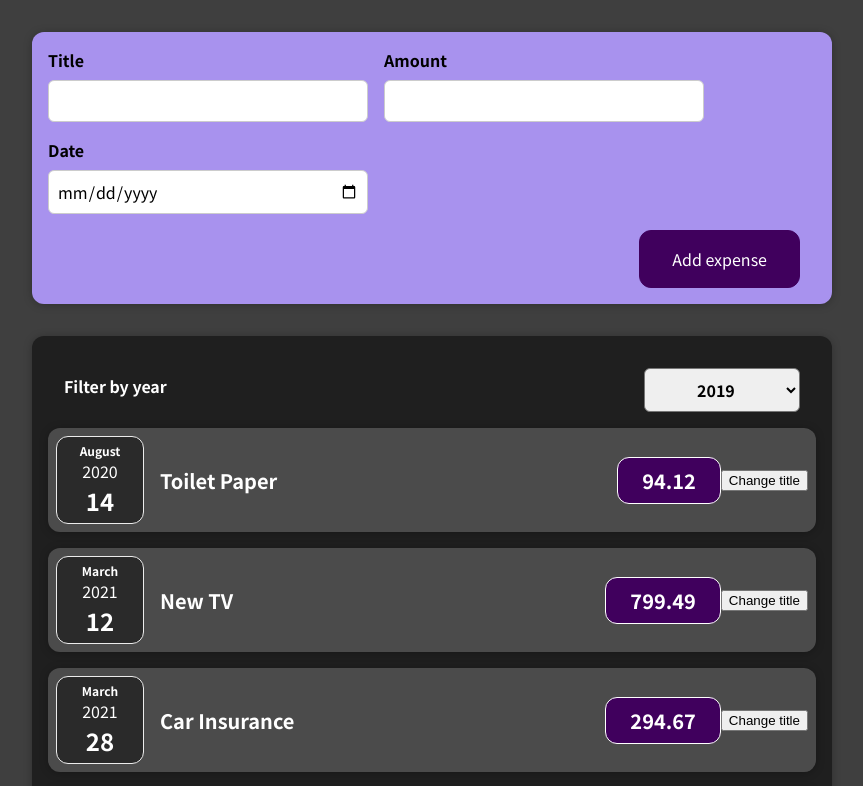
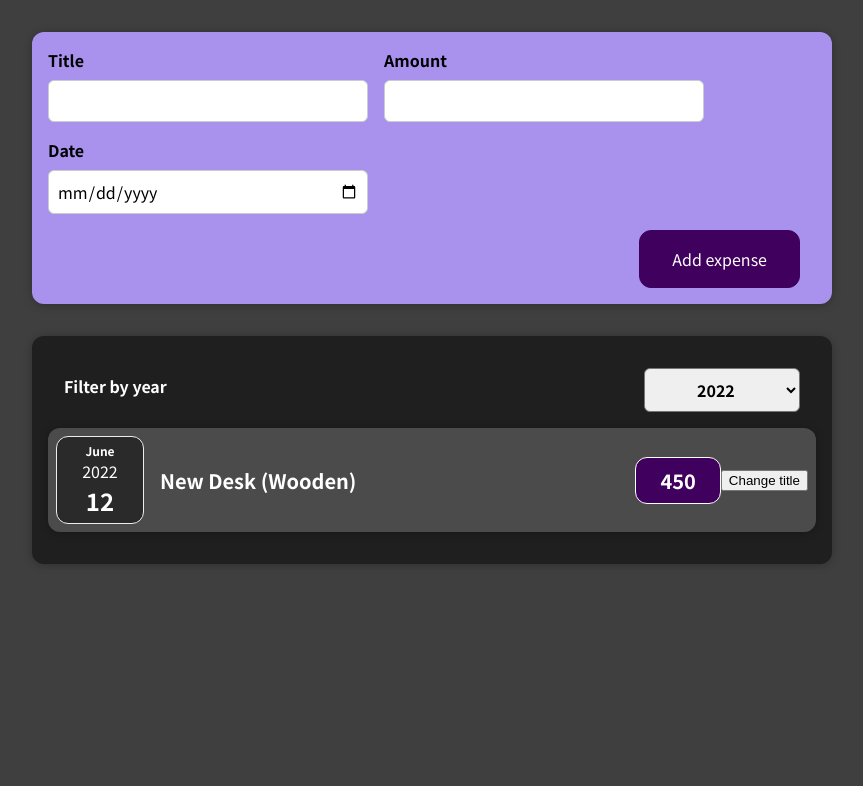
Before and after one commit to louniddampro/expense-tracker, a React (Create React App) app: page / in a window 1280 px wide. Shown: the top 786 px of the page, without its empty margins (208-1071 px from the left). Built offline with nearby package versions, Linux system fonts and the light colour scheme.

Commit message:
[*] filtered array corrected

```diff
--- a/src/App.js
+++ b/src/App.js
@@ -9,8 +9,14 @@ const App = () => {
 	const [expenseArray, setExpenseArray] = useState(
 		[
 			{
+				id: 'e55',
+				title: 'Toilet Paper',
+				amount: 94.12,
+				date: new Date(2019, 7, 14),
+			},
+			{
 				id: 'e1',
-				title: 'Toilet Paper',
+				title: 'Books',
 				amount: 94.12,
 				date: new Date(2020, 7, 14),
 			},
@@ -25,7 +31,7 @@ const App = () => {
 				id: 'e4',
 				title: 'New Desk (Wooden)',
 				amount: 450,
-				date: new Date(2021, 5, 12),
+				date: new Date(2022, 5, 12),
 			},
 		]
 	)
@@ -34,37 +40,33 @@ const App = () => {
 		id: Math.random().toString(),
 		title:"",
 		amount: "",
-		date: ""
+		date: new Date()
 	})
 
+	const [expenseDate, setExpenseDate] = useState(new Date())
+
 	//Callbacks
-
-	// const newExpenseHandler = (e) => {
-	// 	e.preventDefault()
-	// 	setExpenseArray([...expenseArray, newExpense])
-	// }
-
 	const newExpenseHandler = e => {
 		e.preventDefault()
-		setExpenseArray(prevState => {
-			return [...prevState, newExpense]
-		})
+
+		const test = new Date(expenseDate)
+
+		setNewExpense(prevState => ({...prevState, date: test.toISOString()}))
+		setExpenseArray(prevState => ([...prevState, newExpense]))
+
+		setNewExpense({
+				id: "",
+				title:"",
+				amount: "",
+				date: ""
+			})
+
+		setExpenseDate("")
 	}
-
-	useEffect(() => {
-		console.log(expenseArray);
-		//Fields Reset after submit
-		setNewExpense({
-			id: Math.random().toString(),
-			title:"",
-			amount: "",
-			date: ""
-		})
-	}, [expenseArray])
 
 	return (
 		<div>
-			<NewExpense newExpenseHandler={(e) => { newExpenseHandler(e) }} newExpense={newExpense} addExpense={setNewExpense} />
+			<NewExpense newExpenseHandler={e => { newExpenseHandler(e) }} newExpense={newExpense} addExpense={setNewExpense} expenseDate={expenseDate} onExpenseDateChange={setExpenseDate} />
 			<Expenses expensesArray={expenseArray} />
 		</div>
 	);
--- a/src/components/Expenses/Expenses.js
+++ b/src/components/Expenses/Expenses.js
@@ -10,25 +10,17 @@ const Expenses = (props) => {
 	const {expensesArray} = props
 
 	//States
-	const [filteredYear, setFilteredYear] = useState("2019")
-
-	//Hooks
-
-	// useEffect(() => {
-	// 	console.log(year);
-	// }, [year])
+	const [filteredYear, setFilteredYear] = useState("2022")
 
 	return(
 		<div>
 			<Card className="expenses">
 				<ExpensesFilter filteredYear={filteredYear} onSetFilteredYear={setFilteredYear} />
-				{
-					expensesArray.map((item, index) => {
-						return(
-							<ExpenseItem key={index} expense={item} />
-						)
-					})
-				}
+				 {
+					expensesArray.filter(item =>  (item.date.getFullYear().toString() === filteredYear)).map((item) => (
+						<ExpenseItem key={item.id} expense={item} />
+					))
+				  }
 			</Card>
 		</div>
 	)
--- a/src/components/NewExpense/ExpenseForm.js
+++ b/src/components/NewExpense/ExpenseForm.js
@@ -4,22 +4,10 @@ import '../../style/ExpenseForm.css'
 const ExpenseForm = (props) => {
 
 	//Props
-	const {newExpenseHandler, newExpense, addExpense} = props
+	const {newExpenseHandler, newExpense, addExpense, expenseDate, onExpenseDateChange} = props
 
 	//States
-	const [formatDate, setFormatDate] = useState(new Date())
-
-	//Callbacks
-	const formatDateHandler = (e) => {
-		setFormatDate(e)
-		formatDate.toISOString()
-		// addExpense({...newExpense, date: formatDate})
-		addExpense((prevState) => {
-			return {...prevState, date: formatDate}
-		})
-	}
-
-
+	const [formatDate, setFormatDate] = useState("")
 
 	return(
 		<form>
@@ -30,7 +18,7 @@ const ExpenseForm = (props) => {
 					<input
 					type="text"
 					value={newExpense.title}
-					onChange={e => { addExpense(prevState => { return {...prevState, title: e.target.value} }) }} />
+					onChange={e => { addExpense(prevState => ({...prevState, title: e.target.value}) ) }} />
 				</div>
 
 				<div className='new-expense__control'>
@@ -41,21 +29,22 @@ const ExpenseForm = (props) => {
 					value={newExpense.amount}
 					min="0.01"
 					step="0.01"
-					onChange={e => { addExpense(prevState => { return {...prevState, amount: e.target.value} }) }} />
+					onChange={e => { addExpense(prevState => ({...prevState, amount: e.target.value}) ) }} />
 				</div>
 
 				<div className='new-expense__control'>
 					<label>Date</label>
 					<input
 					type="date"
-					value={newExpense.date}
+					value={formatDate}
 					min="2021-01-01"
 					max="2023-12-31"
-					onChange={e => { formatDateHandler(e.target) }} />
+					onChange={e => { {onExpenseDateChange(e.target.value); setFormatDate(e.target.value) }}}
+					/>
 				</div>
 			</div>
 			<div className='new-expense__actions'>
-				<button type="submit" onClick={e => { newExpenseHandler(e) }}>Add expense</button>
+				<button type="submit" onClick={e => { {newExpenseHandler(e); setFormatDate("")} }}>Add expense</button>
 			</div>
 		</form>
 	)
--- a/src/components/NewExpense/NewExpense.js
+++ b/src/components/NewExpense/NewExpense.js
@@ -4,11 +4,11 @@ import ExpenseForm from './ExpenseForm'
 const NewExpense = (props) => {
 
 	//Props
-	const {newExpenseHandler, newExpense, addExpense} = props
+	const {newExpenseHandler, newExpense, addExpense, expenseDate, onExpenseDateChange} = props
 
 	return(
 		<div className='new-expense'>
-			<ExpenseForm newExpenseHandler={(e) => {newExpenseHandler(e)} } newExpense={newExpense} addExpense={addExpense} />
+			<ExpenseForm newExpenseHandler={(e) => {newExpenseHandler(e)} } newExpense={newExpense} addExpense={addExpense} onExpenseDateChange={onExpenseDateChange}  />
 		</div>
 	)
 }
```
